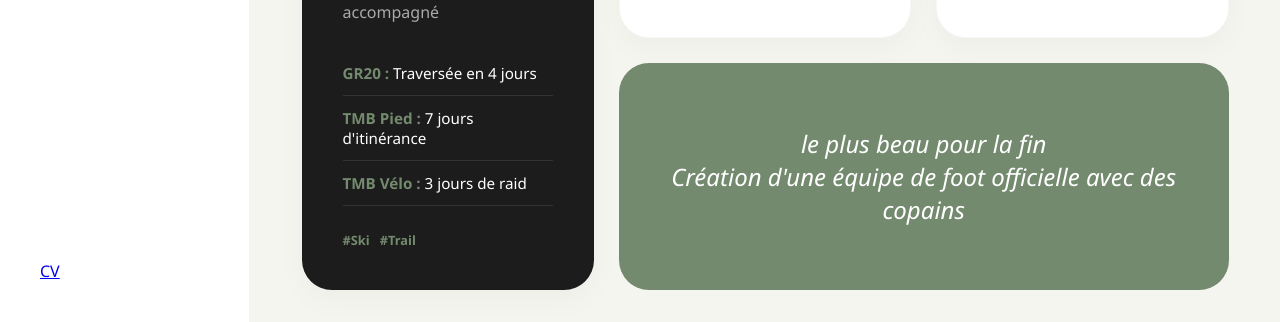
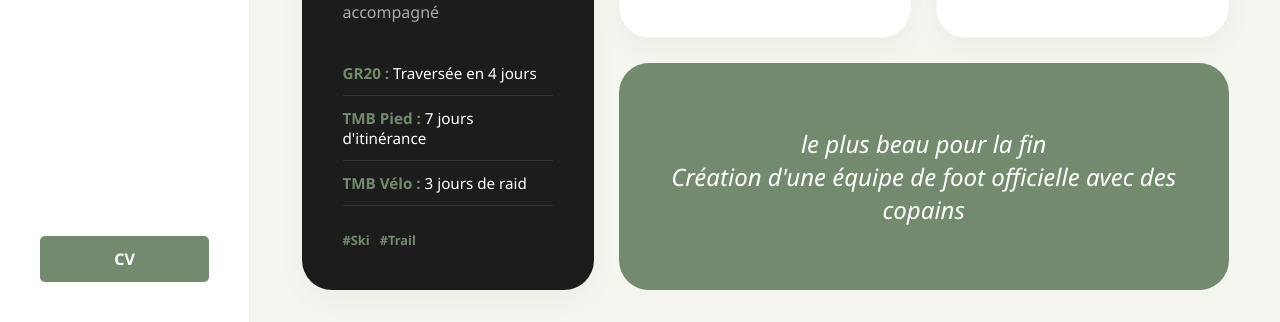
Before and after one commit to gabyaillet/port, a plain HTML site: page passions.html in a window 1280 px wide. Shown: the part 478-800 px from the top of the page. Drawn offline with Linux system fonts and the light colour scheme.

Commit message:
Fix CV link in passions.html

```diff
--- a/passions.html
+++ b/passions.html
@@ -22,7 +22,7 @@
             </ul>
         </nav>
         <div class="sidebar-bottom">
-            <a href="Aillet gabriel.pdf class="btn-cv" target="_blank">CV</a>
+            <a href="Aillet gabriel.pdf" class="btn-cv" target="_blank">CV</a>
         </div>
     </header>
 
```
